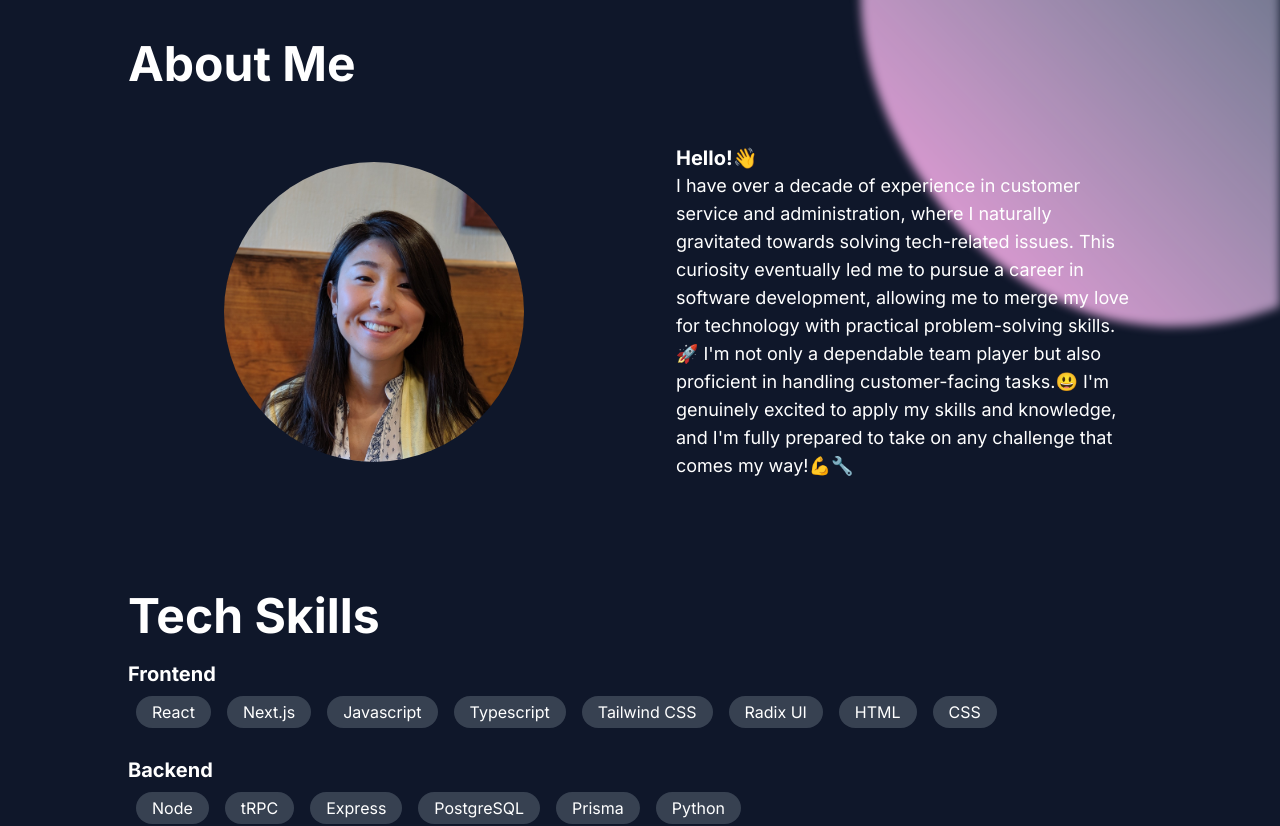
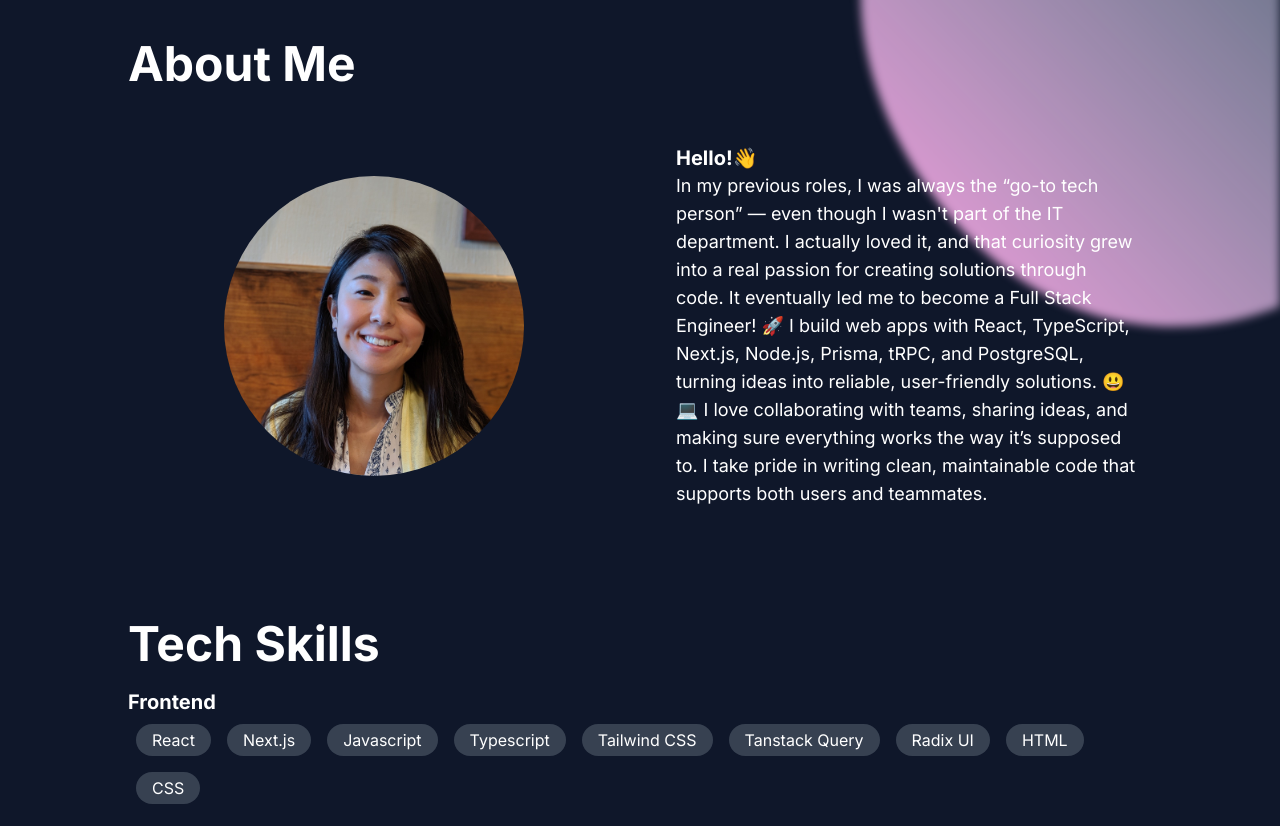
Before and after one commit to Tomomi-K1/portfolio-tomomi, a Next.js app: page / in a window 1280 px wide. Shown: the part 760-1586 px from the top of the page. Built offline with nearby package versions, Linux system fonts and the light colour scheme.

Commit message:
chore: changed info up to date

```diff
--- a/src/app/components/About.jsx
+++ b/src/app/components/About.jsx
@@ -1,16 +1,16 @@
 'use client'
-import React, { useEffect } from'react';
+import React, { useEffect } from 'react';
 import Image from 'next/image';
 import AOS from 'aos';
 import 'aos/dist/aos.css';
 import TechSkill from './TechSkill';
 
 
-export default function About(){
-    useEffect( () => {
+export default function About() {
+    useEffect(() => {
         AOS.init();
     }, [])
-    return(
+    return (
         <section id="about" className="flex flex-col justify-center items-center ">
             <div className="w-11/12 m-auto max-w-screen-lg">
                 <h2 className="text-3xl sm:text-4xl md:text-5xl font-bold text-center sm:text-left mb-10">About Me</h2>
@@ -26,7 +26,12 @@ export default function About(){
                     <div className="about_content flex flex-col justify-center items-center z-[1]">
                         <p className='p-4 text-lg'>
                             <span className='block text-xl font-bold'>Hello!👋</span>
-                    I have over a decade of experience in customer service and administration, where I naturally gravitated towards solving tech-related issues. This curiosity eventually led me to pursue a career in software development, allowing me to merge my love for technology with practical problem-solving skills.🚀 I&apos;m not only a dependable team player but also proficient in handling customer-facing tasks.😃  I&apos;m genuinely excited to apply my skills and knowledge, and I&apos;m fully prepared to take on any challenge that comes my way!💪🔧</p>
+                            In my previous roles, I was always the “go-to tech person” — even though I wasn&apos;t part of the IT department. I actually loved it, and that curiosity grew into a real passion for creating solutions through code. It eventually led me to become a Full Stack Engineer! 🚀
+
+                            I build web apps with React, TypeScript, Next.js, Node.js, Prisma, tRPC, and PostgreSQL, turning ideas into reliable, user-friendly solutions. 😃💻
+
+                            I love collaborating with teams, sharing ideas, and making sure everything works the way it’s supposed to. I take pride in writing clean, maintainable code that supports both users and teammates.
+                        </p>
                     </div>
                 </div>
             </div>
--- a/src/app/components/TechSkill.jsx
+++ b/src/app/components/TechSkill.jsx
@@ -1,9 +1,7 @@
 'use client'
 import React, { useEffect } from 'react';
-import Image from 'next/image';
 import AOS from 'aos';
 import 'aos/dist/aos.css';
-import { AiFillHtml5 } from "react-icons/ai";
 
 
 const frontend = [
@@ -12,6 +10,7 @@ const frontend = [
     { name: "Javascript", },
     { name: "Typescript", },
     { name: "Tailwind CSS", },
+    { name: "Tanstack Query", },
     { name: "Radix UI", },
     { name: "HTML", },
     { name: "CSS", }
@@ -20,9 +19,9 @@ const frontend = [
 const backend = [
     { name: "Node" },
     { name: "tRPC" },
-    { name: "Express" },
     { name: "PostgreSQL" },
     { name: "Prisma" },
+    { name: "Express" },
     { name: "Python" },
 ]
 
--- a/src/app/page.js
+++ b/src/app/page.js
@@ -23,7 +23,6 @@ export default function Home() {
 
   return (
     <div className="text-white bg-slate-900">
-      {/* <div className='text-brown bg-yellow-100'> */}
       <Header />
       <main>
         <About />
```
Also changed, not shown: public/resume.jpg (renamed from public/Pink Elegant Thank You Note Card.jpg), 1 other file (tests, documents, lock files or other folders). Lines whose indentation alone changed are shown as unchanged.
